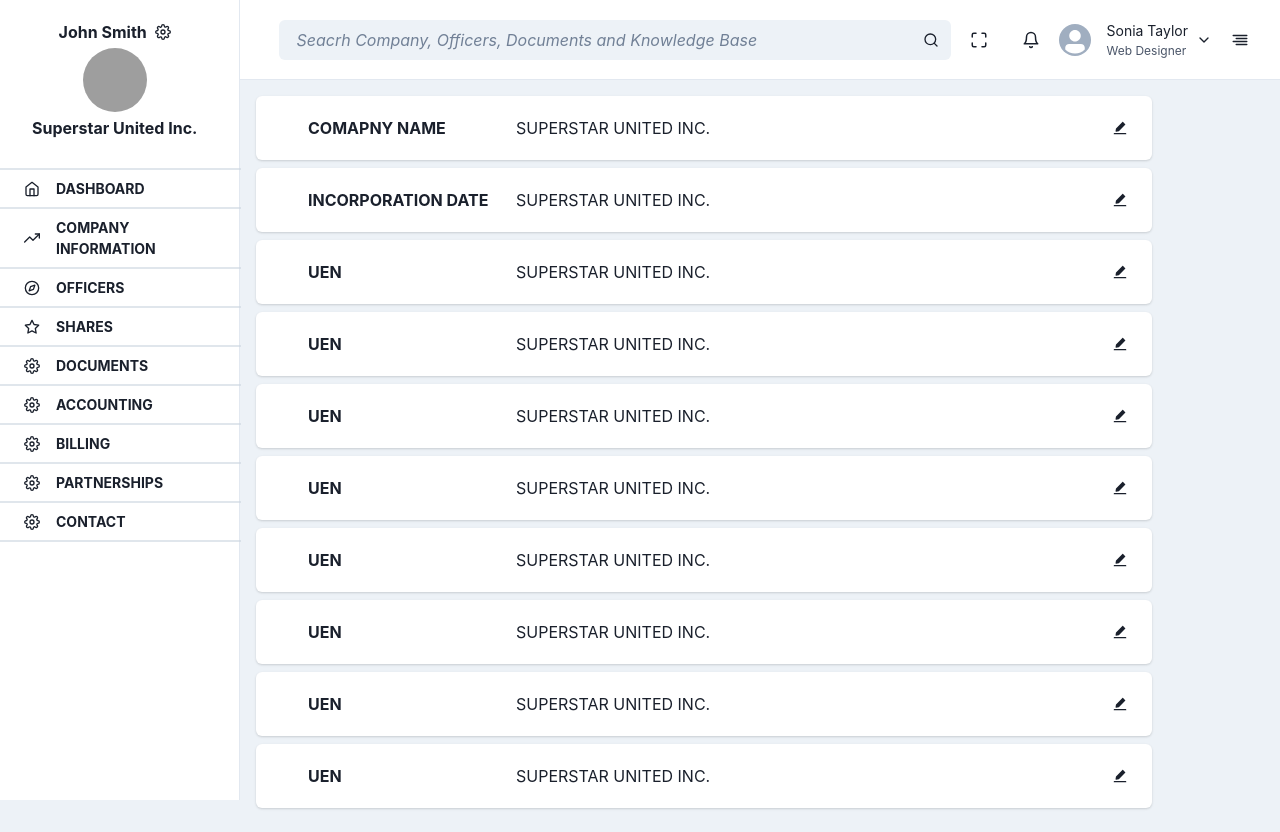
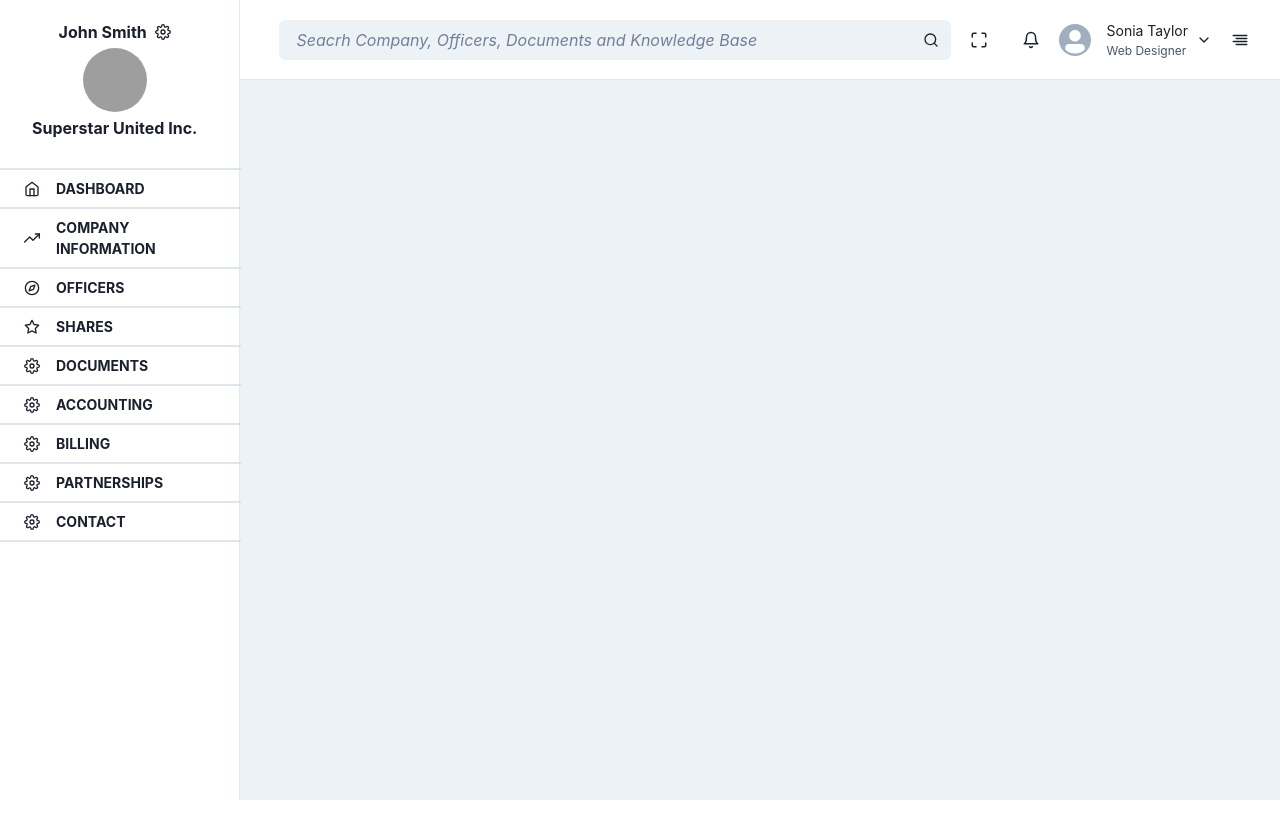
Before and after one commit to lazyfuhrer/oad-admin-panel, a Next.js app in the folder frontend/: page /officers in a window 1280 px wide. After the commit the page ends 800 px from the top, so only its background shows below. Built offline with nearby package versions, Linux system fonts and the light colour scheme; grey boxes are pictures that could not be loaded.

Commit message:
updated company info page

```diff
--- a/frontend/src/components/CompanyInfoCard.js
+++ b/frontend/src/components/CompanyInfoCard.js
@@ -1,22 +1,23 @@
 import {Card, HStack, IconButton, Stack, Text, VStack } from '@chakra-ui/react'
 import React from 'react'
+import { AiFillEdit } from 'react-icons/ai'
 
-function CompanyInfoCard({ one, two, three }) {
+function CompanyInfoCard({ one, two }) {
   return (
     <>
       <Card maxW={'4xl'} borderRadius={'md'}>
         <Stack direction={'row'} align="center" p={3}>
-            <HStack w={'200px'} ml={10}>
+            <HStack w={'285px'} ml={10}>
                 <Text fontWeight={'bold'}>{one}</Text>
             </HStack>
-            <VStack w={'xl'} alignItems="flex-start" spacing={'-1'}>
+            <VStack w={'md'} alignItems="flex-start" spacing={'-1'}>
                 <Text>{two}</Text>
             </VStack>
-            <HStack >
+            <HStack>
                 <IconButton
                     variant={'ghost'}
                     aria-label="open menu"
-                    icon={three}
+                    icon={<AiFillEdit />}
                 />
             </HStack>
         </Stack>
--- a/frontend/src/pages/officers.js
+++ b/frontend/src/pages/officers.js
@@ -7,18 +7,7 @@ import CompanyInfoCard from '@/components/CompanyInfoCard'
 function Officers() {
   return (
     <>
-      <Stack spacing={'2'} mb={'2'}>
-        <CompanyInfoCard one={"COMAPNY NAME"} two={"SUPERSTAR UNITED INC."} three={<AiFillEdit />}/>
-        <CompanyInfoCard one={"INCORPORATION DATE"} two={"SUPERSTAR UNITED INC."} three={<AiFillEdit />}/>
-        <CompanyInfoCard one={"UEN"} two={"SUPERSTAR UNITED INC."} three={<AiFillEdit />}/>
-        <CompanyInfoCard one={"UEN"} two={"SUPERSTAR UNITED INC."} three={<AiFillEdit />}/>
-        <CompanyInfoCard one={"UEN"} two={"SUPERSTAR UNITED INC."} three={<AiFillEdit />}/>
-        <CompanyInfoCard one={"UEN"} two={"SUPERSTAR UNITED INC."} three={<AiFillEdit />}/>
-        <CompanyInfoCard one={"UEN"} two={"SUPERSTAR UNITED INC."} three={<AiFillEdit />}/>
-        <CompanyInfoCard one={"UEN"} two={"SUPERSTAR UNITED INC."} three={<AiFillEdit />}/>
-        <CompanyInfoCard one={"UEN"} two={"SUPERSTAR UNITED INC."} three={<AiFillEdit />}/>
-        <CompanyInfoCard one={"UEN"} two={"SUPERSTAR UNITED INC."} three={<AiFillEdit />}/>
-      </Stack>
+
     </>
   )
 }
```
Also changed, not shown: frontend/src/pages/companyinfo.js (+14 -2 lines).
